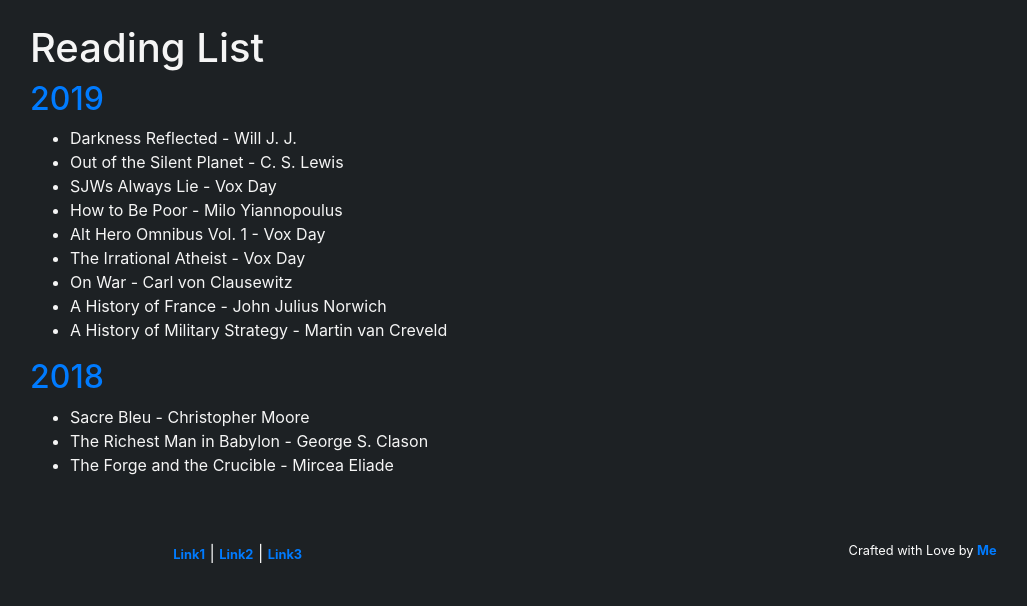
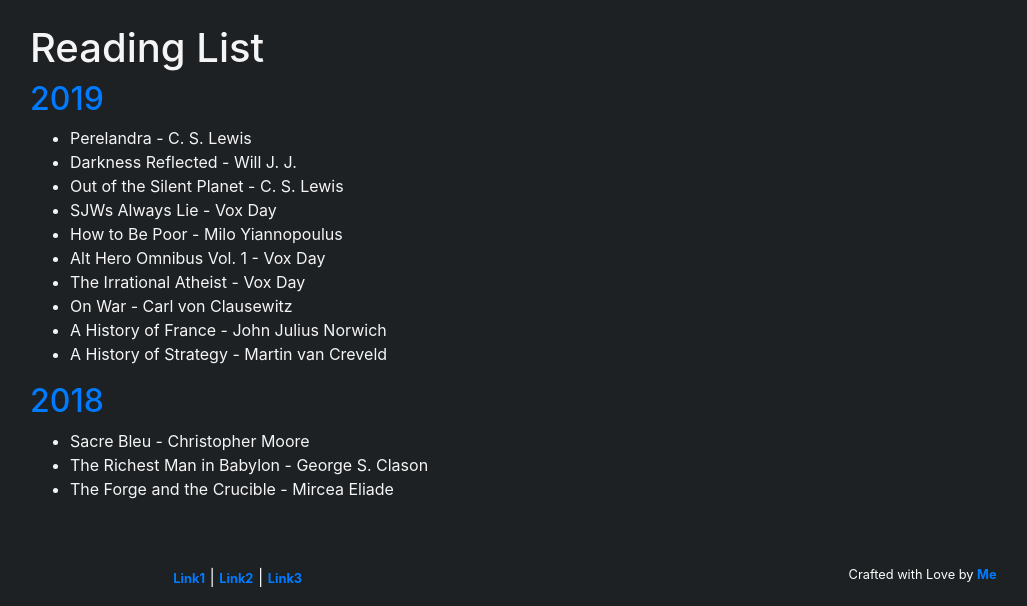
Before and after one commit to silaspath/lightning_flask, a Flask app: page /readinglist in a window 1280 px wide. Shown: the part 56-662 px from the top of the page, without its empty margins (55-1082 px from the left). Run offline with Flask 2, Linux system fonts and the light colour scheme; parts of the project's set-up code (start-up, migrations or seed data) failed here and were passed over; some libraries are stand-ins or nearby versions.

Commit message:
add perelendra

```diff
--- a/lightning_flask/templates/reading.html
+++ b/lightning_flask/templates/reading.html
@@ -4,6 +4,7 @@
     <div class="reading-section">
         <h2>2019</h2>
         <ul>
+            <li>Perelandra - C. S. Lewis</li>
             <li>Darkness Reflected - Will J. J.</li>
             <li>Out of the Silent Planet - C. S. Lewis</li>
             <li>SJWs Always Lie - Vox Day</li>
@@ -12,7 +13,7 @@
             <li>The Irrational Atheist - Vox Day</li>
             <li>On War - Carl von Clausewitz</li>
             <li>A History of France - John Julius Norwich</li>
-            <li>A History of Military Strategy - Martin van Creveld</li>
+            <li>A History of Strategy - Martin van Creveld</li>
         </ul>
         <h2>2018</h2>
         <ul>
```
